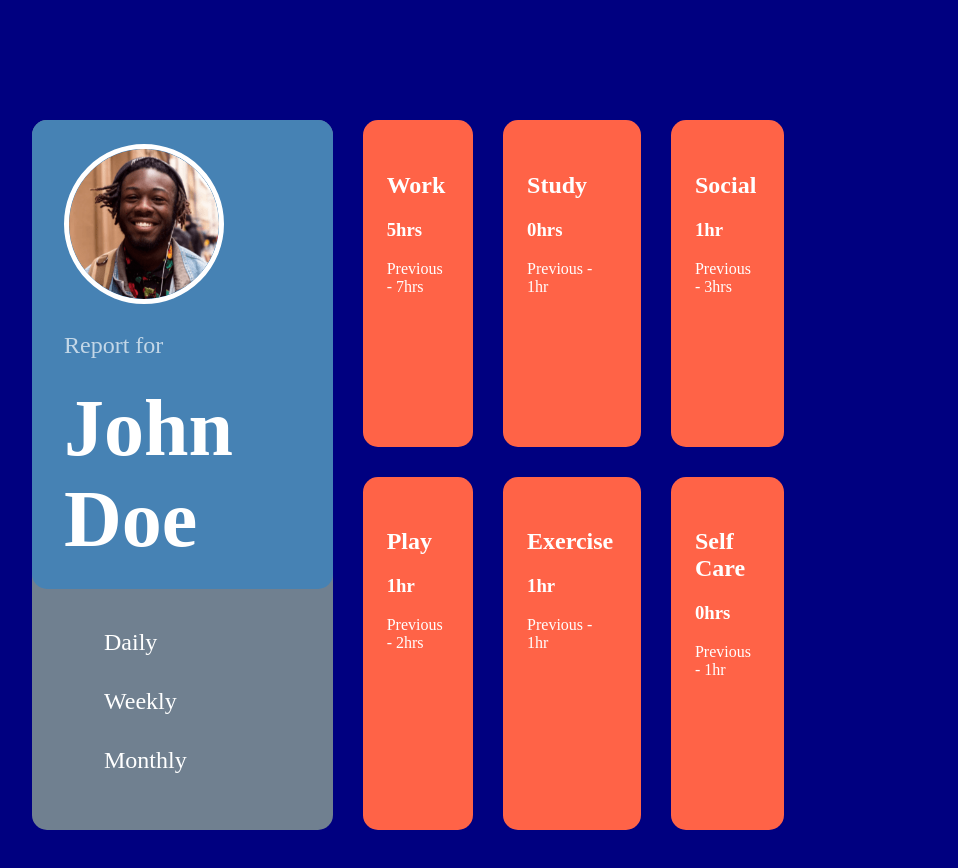
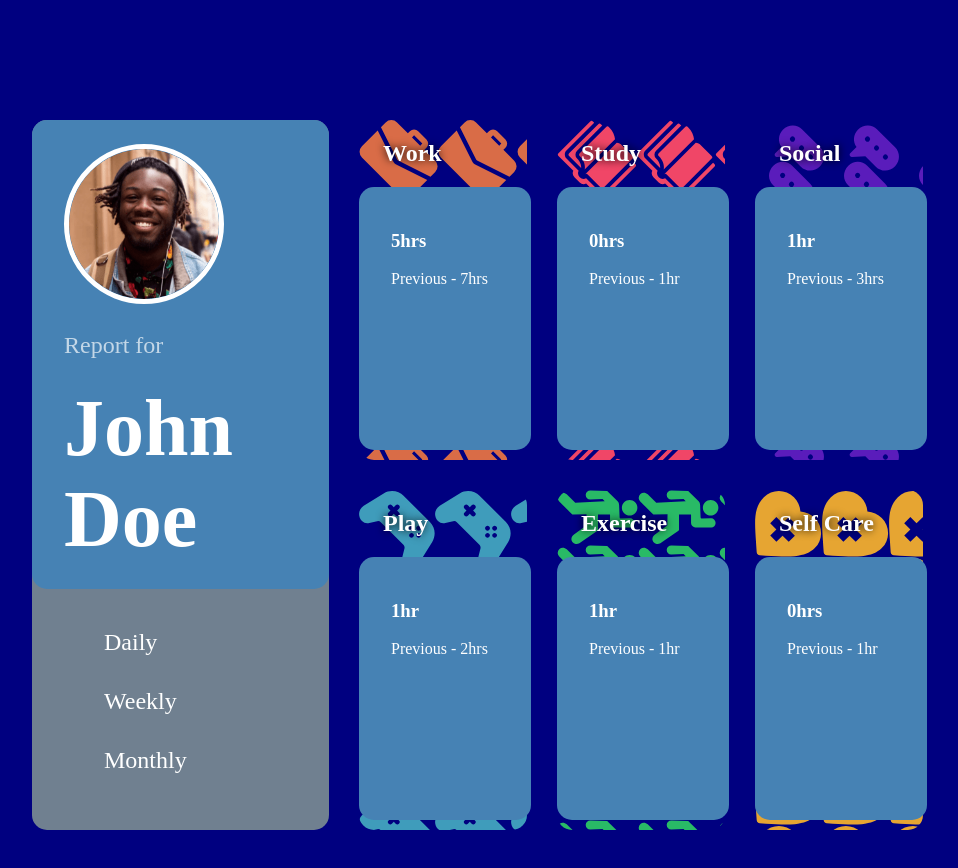
Before and after one commit to JaxonAdams/time-tracker, a plain HTML site: page index.html in a window 1280 px wide. Shown: the whole page, without its empty margins (232-1190 px from the left). Drawn offline with Linux system fonts and the light colour scheme.

Commit message:
began styling timecards

```diff
--- a/css/style.css
+++ b/css/style.css
@@ -12,6 +12,7 @@ body {
 .card {
     border-radius: 15px;
     padding: 2rem 1.5rem;
+    padding-top: 0;
     /* Temporary -- Please Remove */
     background-color: tomato;
 }
@@ -60,34 +61,55 @@ body {
     cursor: pointer;
 }
 
+.card-header {
+    text-shadow: 0 0 8px black;
+}
+
+.card-content {
+    background-color: steelblue;
+    width: 90%;
+    height: 70%;
+    border-radius: 15px;
+    position: relative;
+    top: 0;
+    right: 1.5rem;
+    padding: 1.5rem 2rem;
+}
+
 #work {
     grid-row: 1 / 2;
     grid-column: 2 / 3;
+    background: url("../images/icon-work.svg");
 }
 
 #play {
     grid-row: 2 / 3;
     grid-column: 2 / 3;
+    background: url("../images/icon-play.svg");
 }
 
 #study {
     grid-row: 1 / 2;
     grid-column: 3 / 4;
+    background: url("../images/icon-study.svg");
 }
 
 #exercise {
     grid-row: 2 / 3;
     grid-column: 3 / 4;
+    background: url("../images/icon-exercise.svg");
 }
 
 #social {
     grid-row: 1 / 2;
     grid-column: 4 / 5;
+    background: url("../images/icon-social.svg");
 }
 
 #self-care {
     grid-row: 2 / 3;
     grid-column: 4 / 5;
+    background: url("../images/icon-self-care.svg");
 }
 
 .hide {
```
